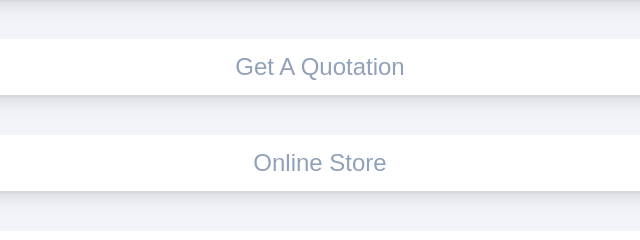
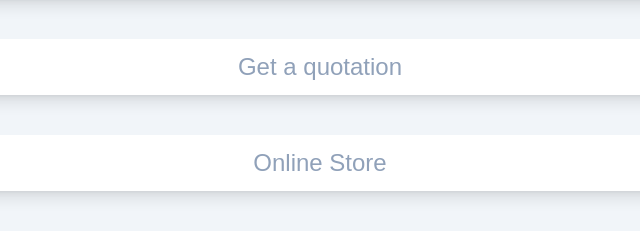
Before and after one commit to THARUUX/neo-nfc-ui-basic, a website: page index.html in a window 1280 px wide. Shown: the part 519-759 px from the top of the page, 320-960 px from the left. Drawn offline with nearby package versions, Linux system fonts and the light colour scheme; a web font is replaced by a local one.

Commit message:
Update index.html

```diff
--- a/index.html
+++ b/index.html
@@ -42,7 +42,7 @@
                 <div class="flex flex-col w-full gap-5 sm:gap-10 pt-20 grow">
                     <div onclick="generateVCard()" class="bg-white w-full rounded-full flex justify-center items-center py-3 text-sm sm:text-2xl font-pri shadow-lg cursor-pointer hover:scale-101 duration-300 relative group"> <span class="bg-lime-500 absolute w-0 h-full duration-300 rounded-full opacity-0 hover:opacity-100 group-hover:w-full group-hover:h-full"></span> <div class="z-10 group-hover:text-white duration-300 text-slate-400">Contact</div></div>
                     <a href="https://www.neo.lk" class="bg-white w-full rounded-full flex justify-center items-center py-3 text-sm sm:text-2xl font-pri shadow-lg cursor-pointer hover:scale-101 duration-300 relative group"> <span class="bg-lime-500 absolute w-0 h-full duration-300 rounded-full opacity-0 hover:opacity-100 group-hover:w-full group-hover:h-full"></span> <div class="z-10 group-hover:text-white duration-300 text-slate-400">Website</div></a>
-                   <a href="https://www.neo.lk" class="bg-white w-full rounded-full flex justify-center items-center py-3 text-sm sm:text-2xl font-pri shadow-lg cursor-pointer hover:scale-101 duration-300 relative group"> <span class="bg-lime-500 absolute w-0 h-full duration-300 rounded-full opacity-0 hover:opacity-100 group-hover:w-full group-hover:h-full"></span> <div class="z-10 group-hover:text-white duration-300 text-slate-400">Get A Quotation</div></a>
+                   <a href="https://www.neo.lk/quotations" class="bg-white w-full rounded-full flex justify-center items-center py-3 text-sm sm:text-2xl font-pri shadow-lg cursor-pointer hover:scale-101 duration-300 relative group"> <span class="bg-lime-500 absolute w-0 h-full duration-300 rounded-full opacity-0 hover:opacity-100 group-hover:w-full group-hover:h-full"></span> <div class="z-10 group-hover:text-white duration-300 text-slate-400">Get a quotation</div></a>
                     <a href="https://www.neo.lk" class="bg-white w-full rounded-full flex justify-center items-center py-3 text-sm sm:text-2xl font-pri shadow-lg cursor-pointer hover:scale-101 duration-300 relative group"> <span class="bg-lime-500 absolute w-0 h-full duration-300 rounded-full opacity-0 hover:opacity-100 group-hover:w-full group-hover:h-full"></span> <div class="z-10 group-hover:text-white duration-300 text-slate-400">Online Store</div></a>
                     <a href="mailto:info@neo.lk" class="bg-white w-full rounded-full flex justify-center items-center py-3 text-sm sm:text-2xl font-pri shadow-lg cursor-pointer hover:scale-101 duration-300 relative group"> <span class="bg-lime-500 absolute w-0 h-full duration-300 rounded-full opacity-0 hover:opacity-100 group-hover:w-full group-hover:h-full"></span> <div class="z-10 group-hover:text-white duration-300 text-slate-400">Email</div></a>
                 </div>
```
